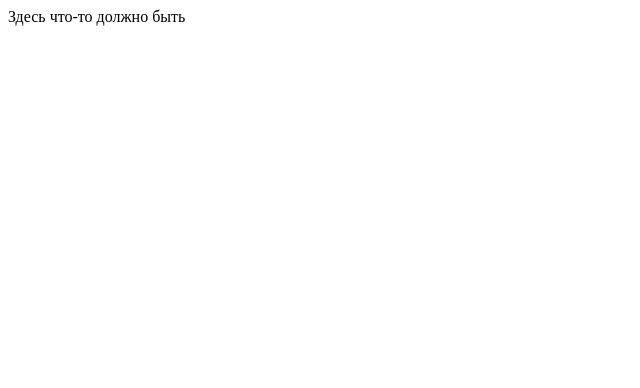
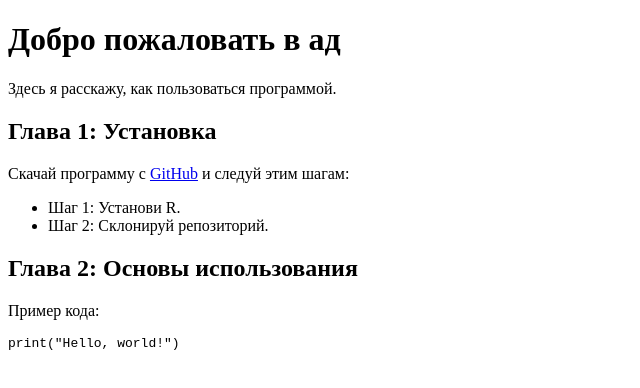
Before and after one commit to cogpsykk/cogpsykk.github.io, a plain HTML site: page index.html in a window 1280 px wide. Shown: the whole page, without its empty margins (0-640 px from the left). Drawn offline with Linux system fonts and the light colour scheme.

Commit message:
Update index.html

```diff
--- a/index.html
+++ b/index.html
@@ -1 +1,22 @@
-Здесь что-то должно быть
+<!DOCTYPE html>
+<html lang="ru">
+<head>
+    <meta charset="UTF-8">
+    <title>Гайд по программе</title>
+</head>
+<body>
+    <h1>Добро пожаловать в ад</h1>
+    <p>Здесь я расскажу, как пользоваться программой.</p>
+
+    <h2>Глава 1: Установка</h2>
+    <p>Скачай программу с <a href="ссылка-на-github">GitHub</a> и следуй этим шагам:</p>
+    <ul>
+        <li>Шаг 1: Установи R.</li>
+        <li>Шаг 2: Склонируй репозиторий.</li>
+    </ul>
+
+    <h2>Глава 2: Основы использования</h2>
+    <p>Пример кода:</p>
+    <pre><code>print("Hello, world!")</code></pre>
+</body>
+</html>
```
